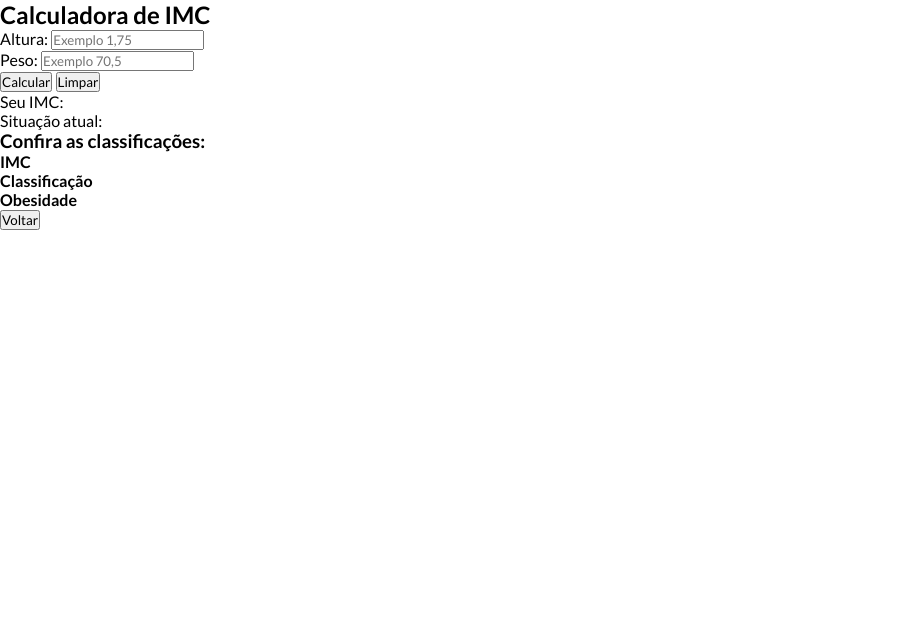
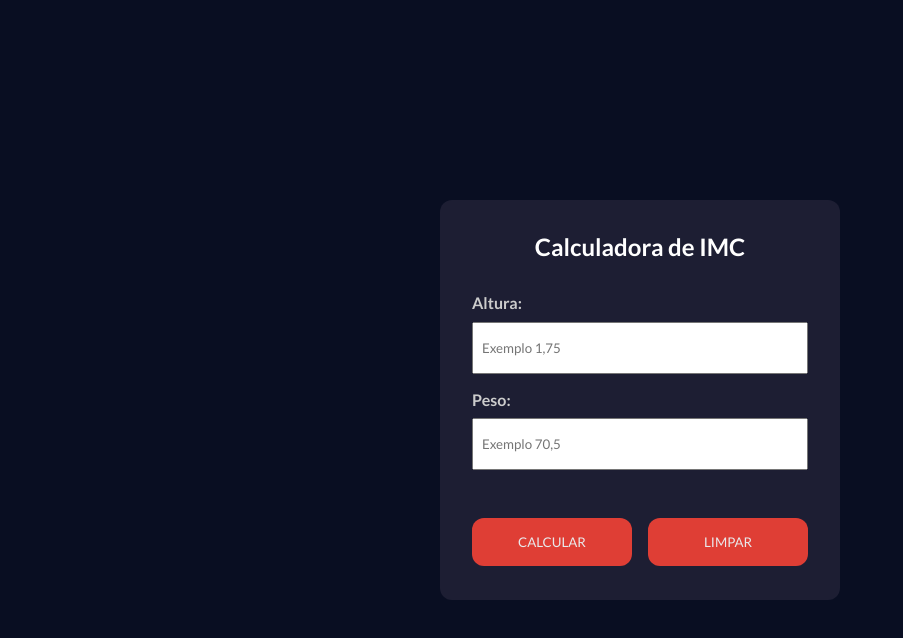
Before and after one commit to matheusvsdev/calculadora-imc-js, a plain HTML site: page index.html in a window 1280 px wide. Shown: the whole page, without its empty margins (0-903 px from the left). Drawn offline with Linux system fonts and the light colour scheme.

Commit message:
Form CSS

```diff
--- a/css/styles.css
+++ b/css/styles.css
@@ -4,3 +4,75 @@
   box-sizing: border-box;
   font-family: "Lato", sans-serif;
 }
+
+body {
+  background-color: #090e22;
+  display: flex;
+  justify-content: center;
+  align-items: center;
+  min-height: 100vh;
+  color: #fff;
+}
+
+.hide {
+  display: none !important;
+}
+
+.container {
+  min-width: 400px;
+  min-height: 400px;
+  background-color: #1d1e33;
+  padding: 2rem;
+  border-radius: 12px;
+}
+
+#calc-container h2 {
+  text-align: center;
+  margin-bottom: 2rem;
+}
+
+.form-inputs {
+  display: flex;
+  flex-direction: column;
+  justify-content: space-between;
+}
+
+.form-control {
+  display: flex;
+  flex-direction: column;
+  flex: 1;
+  margin-bottom: 1rem;
+}
+
+.form-control label {
+  font-weight: bold;
+  margin-bottom: 0.6rem;
+  color: #ccc;
+}
+
+.form-control input {
+  padding: 1rem 0.5rem;
+}
+
+.action-control {
+  display: flex;
+  justify-content: space-between;
+  margin-top: 2rem;
+  gap: 1rem;
+}
+
+button {
+  text-transform: uppercase;
+  padding: 1rem 1.5rem;
+  background-color: #f44236;
+  border: none;
+  border-radius: 12px;
+  color: #fff;
+  cursor: pointer;
+  opacity: 0.9;
+  flex: 1;
+}
+
+button:hover {
+    opacity: 1;
+}
--- a/index.html
+++ b/index.html
@@ -43,7 +43,7 @@
           </div>
         </form>
       </div>
-      <div id="result-container">
+      <div id="result-container" class="hide">
         <p id="imc-number">Seu IMC: <span></span></p>
         <p id="imc-info">Situação atual: <span></span></p>
         <h3>Confira as classificações:</h3>
```
